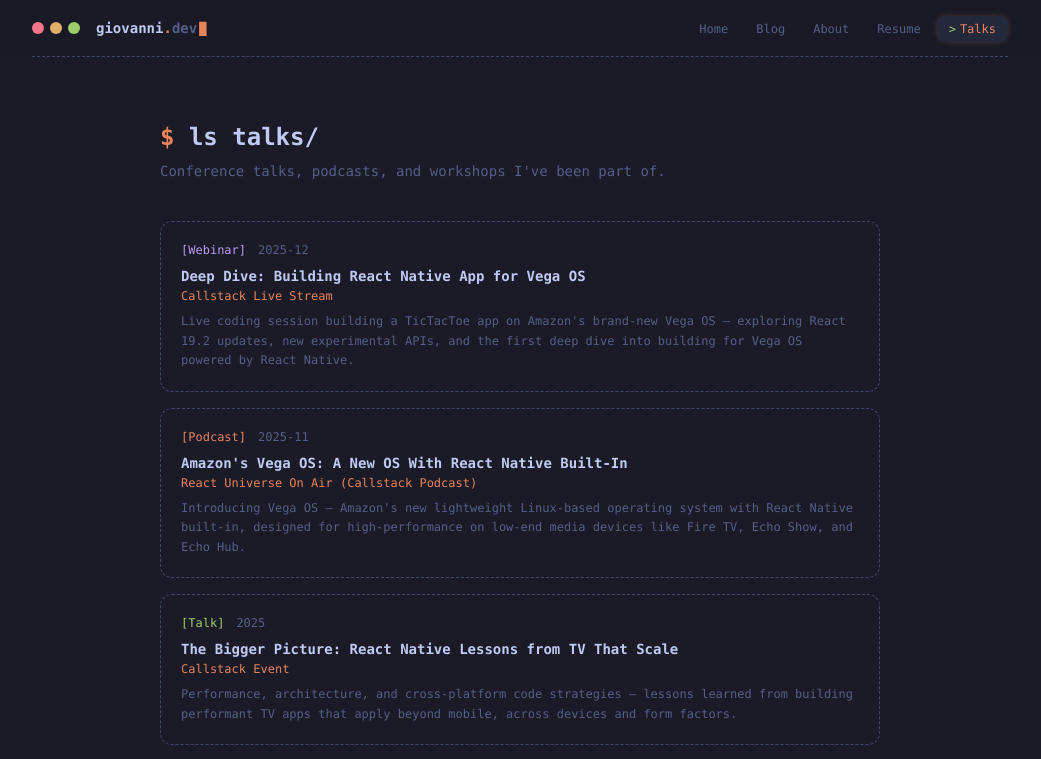
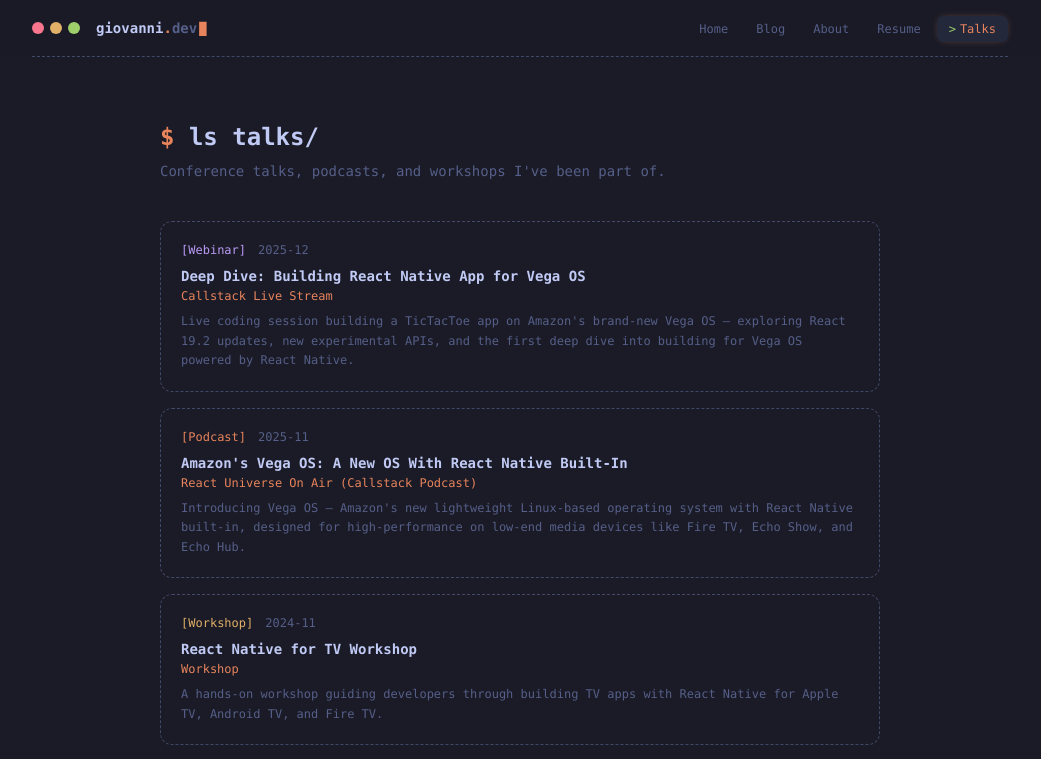
Before and after one commit to giolaq/giolaqaiblog, a Next.js app: page /talks in a window 1280 px wide. Shown: the top 759 px of the page, without its empty margins (120-1161 px from the left). Built offline with nearby package versions, Linux system fonts and the light colour scheme.

Commit message:
Remove "The Bigger Picture" talk from talks page
https://claude.ai/code/session_01J88hTtUTXBfgMDPvj1rvFD

```diff
--- a/src/app/talks/page.tsx
+++ b/src/app/talks/page.tsx
@@ -24,15 +24,6 @@ const talks = [
       "Introducing Vega OS — Amazon's new lightweight Linux-based operating system with React Native built-in, designed for high-performance on low-end media devices like Fire TV, Echo Show, and Echo Hub.",
     link: "https://www.callstack.com/podcasts/amazons-vega-os-a-new-os-with-react-native-built-in",
     type: "Podcast",
-  },
-  {
-    title: "The Bigger Picture: React Native Lessons from TV That Scale",
-    event: "Callstack Event",
-    date: "2025",
-    description:
-      "Performance, architecture, and cross-platform code strategies — lessons learned from building performant TV apps that apply beyond mobile, across devices and form factors.",
-    link: "https://www.callstack.com/events/the-bigger-picture",
-    type: "Talk",
   },
   {
     title: "React Native for TV Workshop",
```
